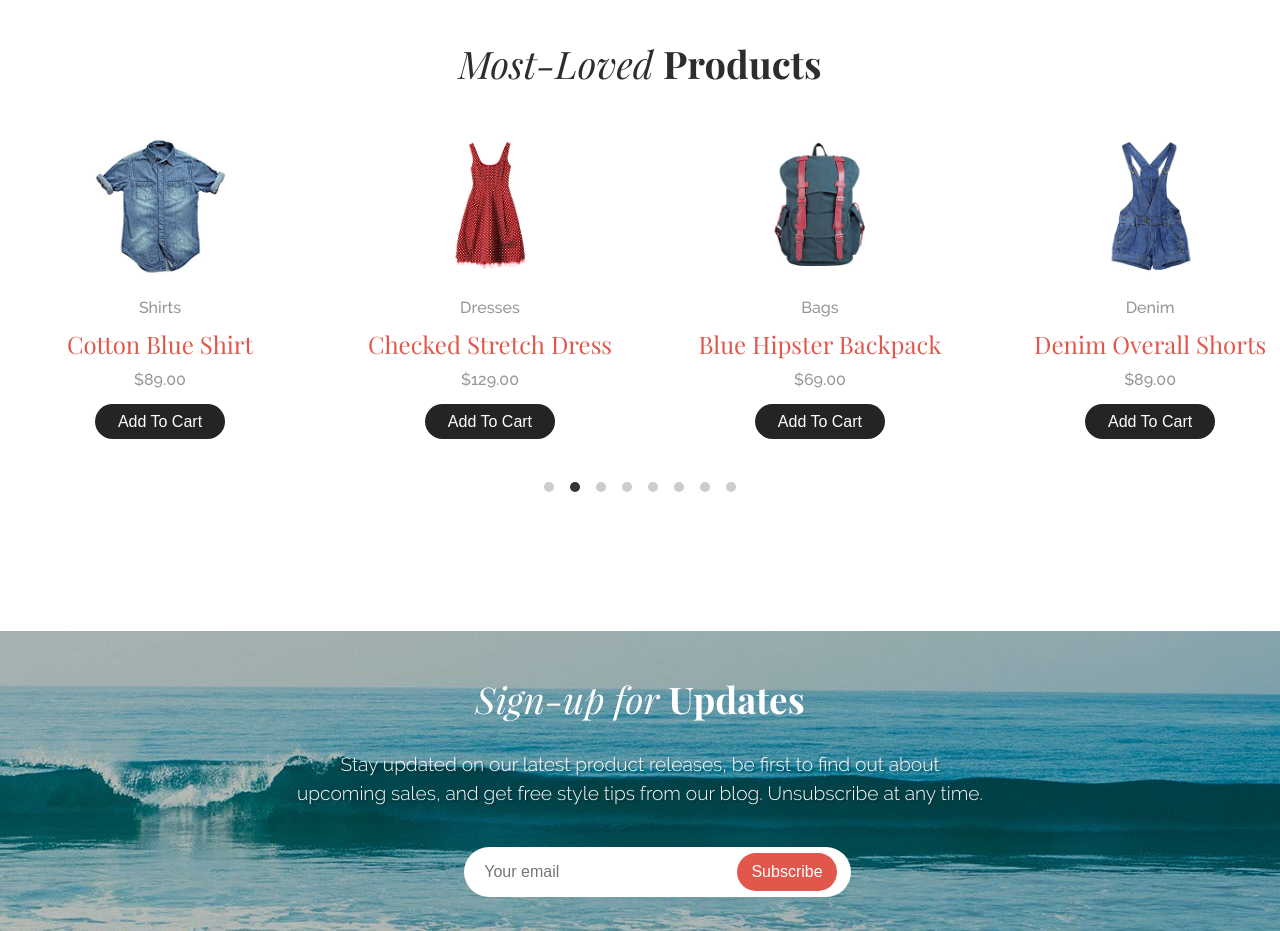
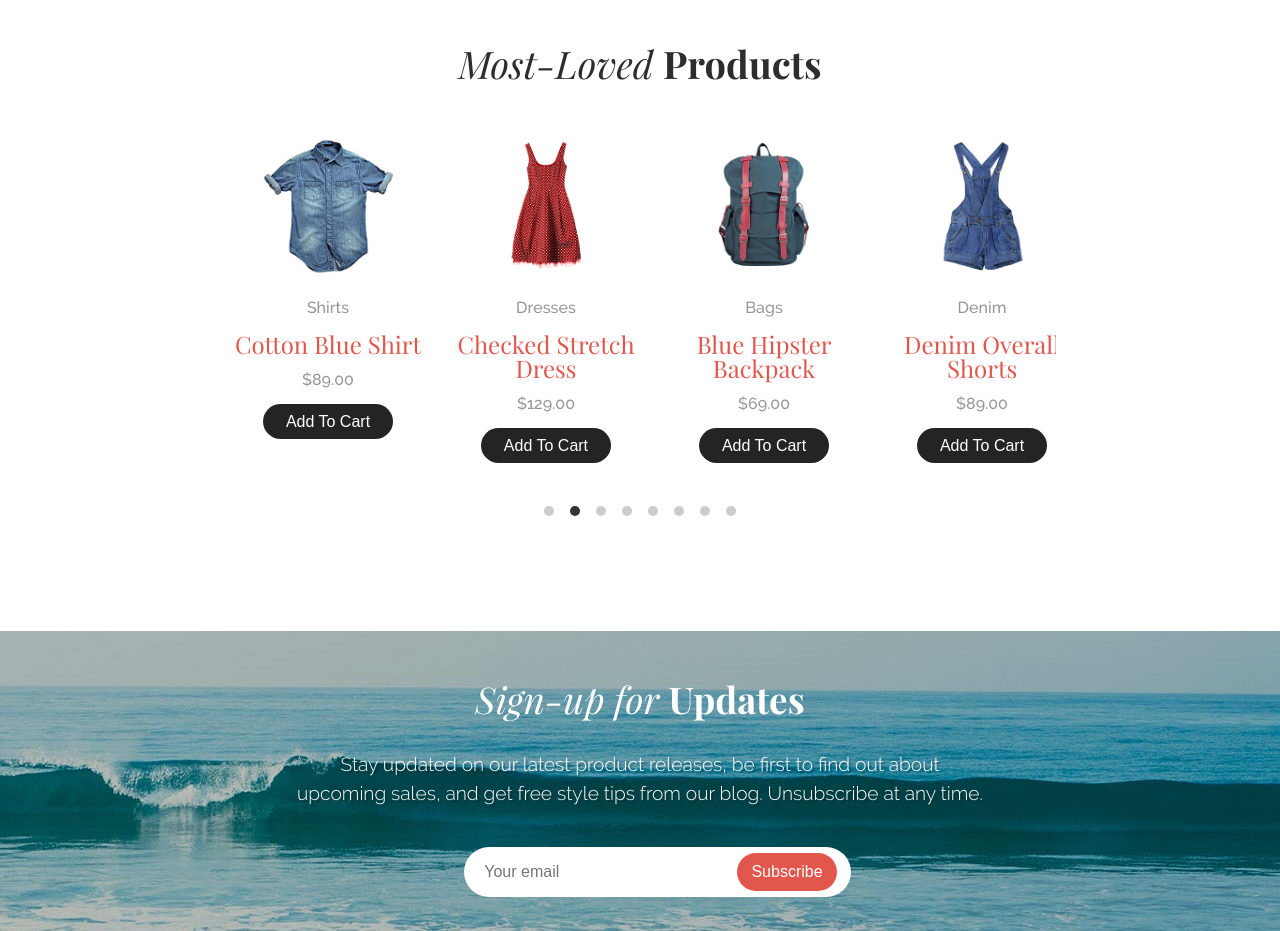
Before and after one commit to EdinK1/Aloha-Apparel, a plain HTML site: page index.html in a window 1280 px wide. Shown: the part 1784-2715 px from the top of the page. Drawn offline with Linux system fonts and the light colour scheme.

Commit message:
fix an issue at the products section

```diff
--- a/css/style.css
+++ b/css/style.css
@@ -31,6 +31,11 @@ h1 span {
 img {
     max-width: 100%;
     height: auto;
+}
+
+.container {
+    max-width: 65%;
+    margin: 0 auto;
 }
 
 a {
```
